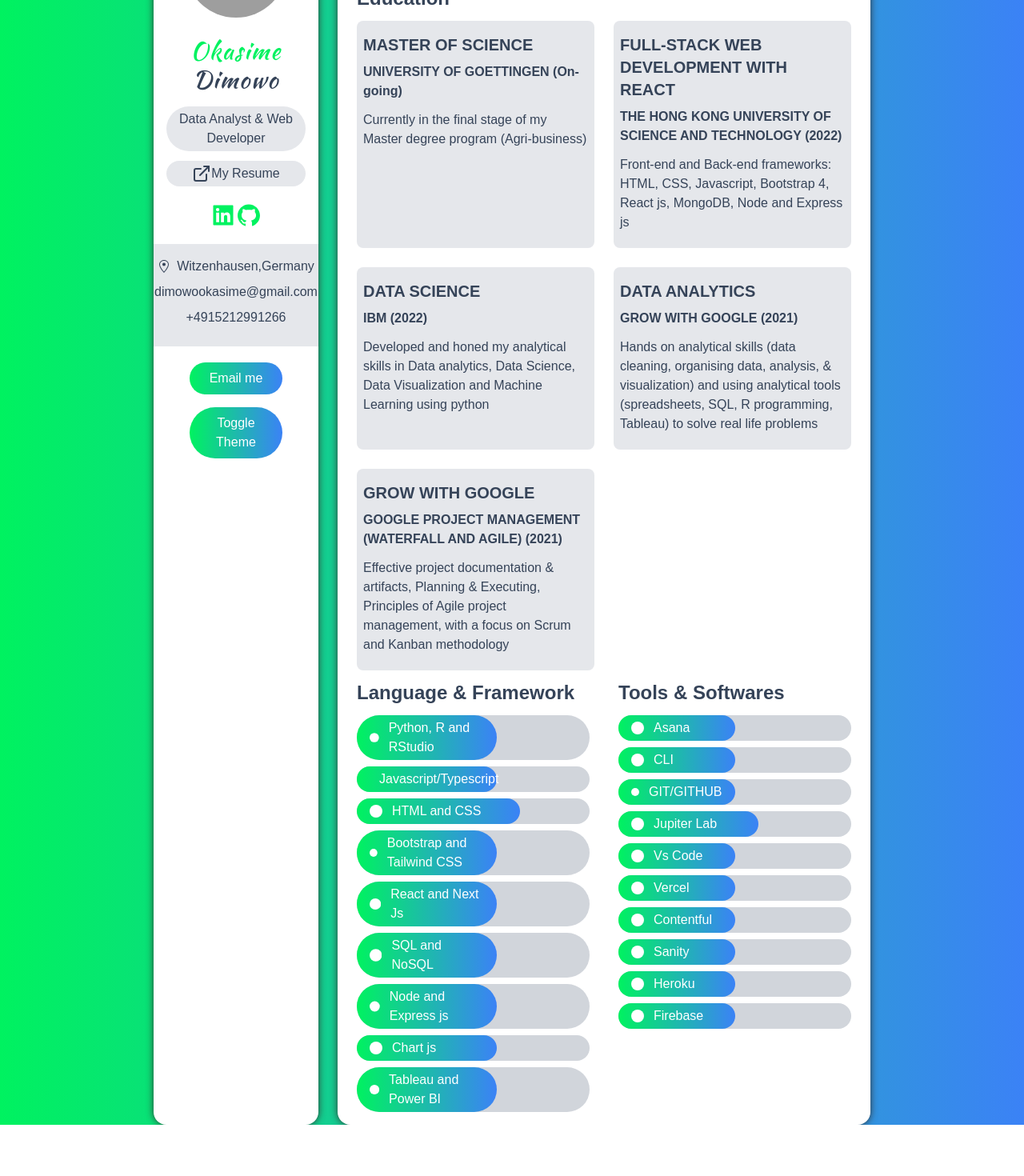
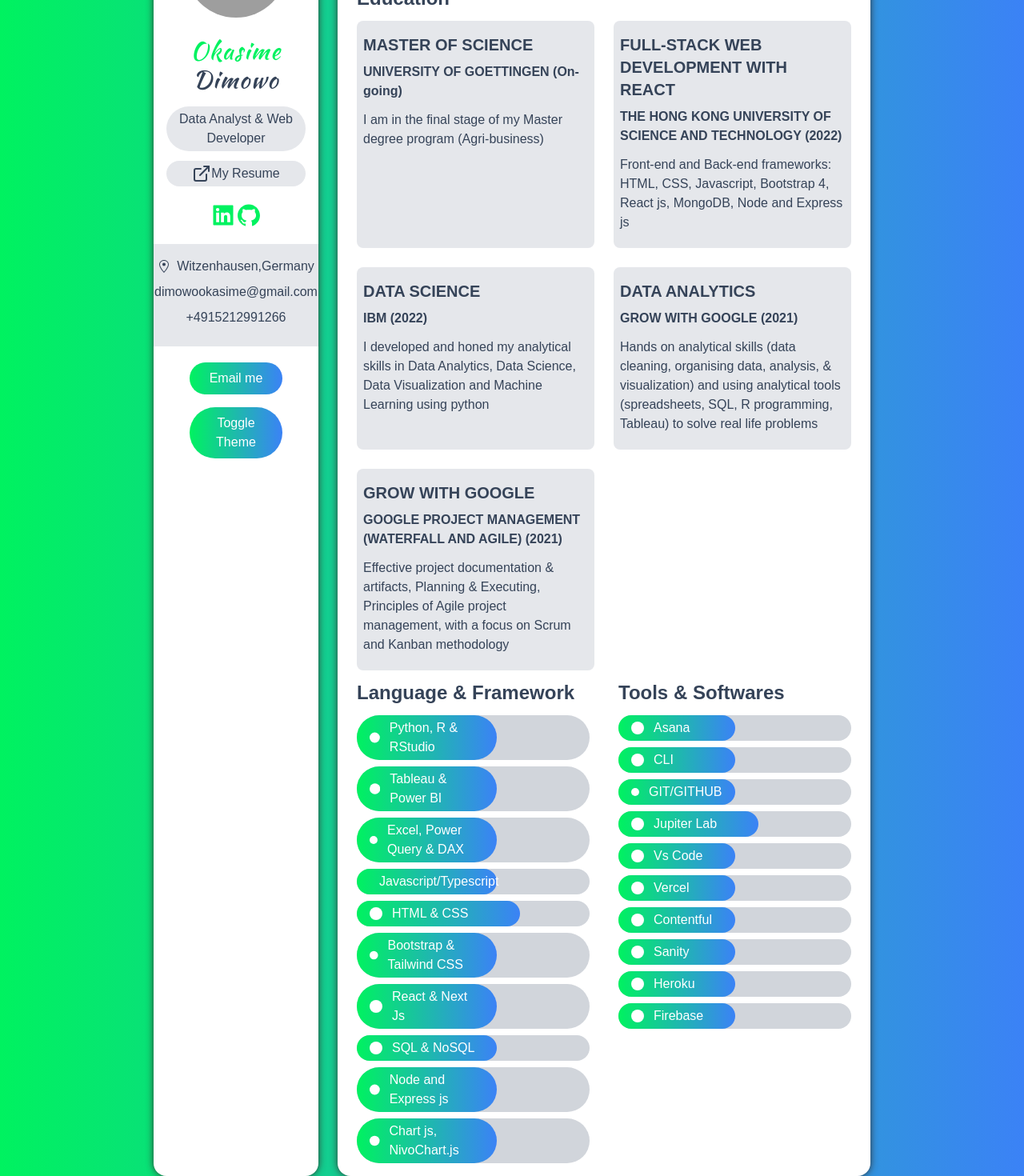
Before and after one commit to KascoDev/Portfolio-Page, a Next.js app: page /resume in a window 1280 px wide. Shown: the part 178-1648 px from the top of the page at 80% size. Before the commit the page ends 1584 px from the top, so only its background shows below. Built offline with nearby package versions, Linux system fonts and the light colour scheme; grey boxes are pictures that could not be loaded.

Commit message:
additional info

```diff
--- a/data.ts
+++ b/data.ts
@@ -19,13 +19,19 @@
     Icon: SiPython,
     title: "Data Analytics Using python and R",
     about:
-      "Preparing, processing, analyzing, and sharing data for thoughtful action using <b>R and RStudio</b>, <b>Tidyvarse & ggplot2</b>, <b>R-Markdown</b>, <b>Pandas</b>, <b>Numpy</b>, <b>Matplotlib & Seaborn</b>, <b>Streamlit</b>, libraries",
+      "Preparing, processing, analyzing, and sharing data for thoughtful action using <b>R and RStudio</b>, <b>Tidyverse & ggplot2</b>, <b>R-Markdown</b>, <b>Pandas</b>, <b>Numpy</b>, <b>Matplotlib & Seaborn</b>, <b>Streamlit</b> libraries",
   },
   {
     Icon: FaChartBar,
     title: "Data Visualization",
     about:
       "Competent in <b>Tableau</b>, <b>Power BI</b>, <b>Chart.js</b>, <b>NivoChart.js</b>, <b>ggplot2</b>, <b>Matplotlib & Seaborn</b>. I can design various data visualizations, such as visual dashboards and charts which help bring data to life",
+  },
+  {
+    Icon: AiOutlineConsoleSql,
+    title: "SQL & NoSQL",
+    about:
+      "Querying <b>SQL (BigQuery & MySQL)</b> data which can then be used for further Analysis, profitient in <b>mongoDB</b>",
   },
   {
     Icon: RiComputerLine,
@@ -46,12 +52,6 @@
       "Managing CMS's such as <b>Contentful</b>, <b>Strapi</b> and <b>Sanity</b>",
   },
   {
-    Icon: AiOutlineConsoleSql,
-    title: "SQL & NoSQL",
-    about:
-      "Querying <b>SQL</b> data which can then be used for further Analysis, profitient in <b>mongoDB</b>",
-  },
-  {
     Icon: AiOutlineApi,
     title: "API Development",
     about: "Developing robust  REST API using <b>Node & Express</b> ",
@@ -67,7 +67,17 @@
 export const languages: Skill[] = [
   {
     Icon: BsCircleFill,
-    name: "Python, R and RStudio",
+    name: "Python, R & RStudio",
+    level: "60",
+  },
+  {
+    Icon: BsCircleFill,
+    name: "Tableau & Power BI",
+    level: "60",
+  },
+  {
+    Icon: BsCircleFill,
+    name: "Excel, Power Query & DAX",
     level: "60",
   },
   {
@@ -77,22 +87,22 @@
   },
   {
     Icon: BsCircleFill,
-    name: "HTML and CSS",
+    name: "HTML & CSS",
     level: "70",
   },
   {
     Icon: BsCircleFill,
-    name: "Bootstrap and Tailwind CSS",
+    name: "Bootstrap & Tailwind CSS",
     level: "60",
   },
   {
     Icon: BsCircleFill,
-    name: "React and Next Js",
+    name: "React & Next Js",
     level: "60",
   },
   {
     Icon: BsCircleFill,
-    name: "SQL and NoSQL",
+    name: "SQL & NoSQL",
     level: "60",
   },
   {
@@ -102,12 +112,7 @@
   },
   {
     Icon: BsCircleFill,
-    name: "Chart js",
-    level: "60",
-  },
-  {
-    Icon: BsCircleFill,
-    name: "Tableau and Power BI",
+    name: "Chart js, NivoChart.js",
     level: "60",
   },
 ];
@@ -167,25 +172,37 @@
 
 export const projects: IProject[] = [
   {
-    name: "Food website",
+    name: "SpaceX Project",
+    image_path: "/images/SpaceX-Capstone-Project.JPG",
+    deployed_url:
+      "https://docs.google.com/presentation/d/1tRVbKWMxo-oVC2TqTxdwvTw_njxoNk80/edit?usp=sharing&ouid=115711840025056245722&rtpof=true&sd=true",
+    github_url:
+      "https://github.com/KascoDev/IBM-DataScience-SpaceX-Capstone-Project",
+    category: ["python"],
     description:
-      "This app contains a collection of delicious food. I use contentful as a backend tool for my content management ",
-    image_path: "/images/Food.JPG",
-    deployed_url: "https://food-for-the-soul.vercel.app/",
-    github_url: "https://github.com/KascoDev/FOOD-FOR-THE-SOUL",
-    category: ["react & next"],
-    key_techs: ["Next.js", "Contentful", "CMS"],
+      "This is IBM Data Science Course capstone project, In which I assume the role of a Data Scientist working for a new Space rocket company called SpaceY and would like to compete with SpaceX founded by Allon Musk. My job is to determine the cost of each launch and to predict if a launch programm will be successful or not. I have to do this by gathering information about Space X and creating an interactive dashboards for my team. I also determine if SpaceX will reuse it's booster rockets after each launch. I use Data analysis and Data Science methodologies as well as training a machine learning model using publicly available information to predict if SpaceX will reuse the first stage rocket booster.",
+    key_techs: [
+      "Python",
+      "SQL",
+      "Pandas",
+      "Matplotlib",
+      "Folium",
+      "ML",
+      "Data Analysis",
+    ],
   },
+
   {
-    name: "Fullstack Ecommerce Website",
+    name: "Loan Eligibility predictor (Machine-Learning-Analysis)",
+    image_path: "/images/machine-learning-project1.JPG",
+    deployed_url: "",
+    github_url: "https://github.com/KascoDev/Machine_Learning_Modeling",
+    category: ["python"],
     description:
-      "This web app is a complete ecommerce web app with sanity as backend for content and stripe for payment and checkout",
-    image_path: "/images/ecommerce.JPG",
-    deployed_url: "https://fullstack-ecommerce-sanity-stripe.vercel.app/",
-    github_url: "https://github.com/KascoDev/fullstack-ecommerce-sanity-stripe",
-    category: ["react & next"],
-    key_techs: ["Next.js", "Sanity", "CMS"],
+      "I analyzed customer data sets using machine learning to predict the eligibility status for a loan.  I analyse the dataset using python Pandas, numpy, scikit learn libraries and apply the necessary algorithms to find the optimal classification algorithm for the best predictor. ",
+    key_techs: ["Python", "Pandas", "ML"],
   },
+
   {
     name: "Sales Rep. Performance Monitor",
     image_path: "/images/Sales-Rep-Monitor.JPG",
@@ -217,7 +234,7 @@
       "https://app.powerbi.com/links/kqqv_R4Q8-?ctid=e224727e-cd06-4c3e-9eaa-20f20db500ad&pbi_source=linkShare&bookmarkGuid=dc107669-fc8c-42bb-81c5-0a257b394214",
     github_url: "",
     category: ["power BI", "data viz"],
-    description: "The dashboard is an analysis of the workfore of a company",
+    description: "The dashboard is an analysis of the workforce of a company",
     key_techs: ["Power BI", "Data Analysis", "Data Visualization"],
   },
 
@@ -233,6 +250,27 @@
   },
 
   {
+    name: "Food website",
+    description:
+      "This app contains a collection of delicious food. I use contentful as a backend tool for my content management ",
+    image_path: "/images/Food.JPG",
+    deployed_url: "https://food-for-the-soul.vercel.app/",
+    github_url: "https://github.com/KascoDev/FOOD-FOR-THE-SOUL",
+    category: ["react & next"],
+    key_techs: ["Next.js", "Contentful", "CMS"],
+  },
+  {
+    name: "Fullstack Ecommerce Website",
+    description:
+      "This web app is a complete ecommerce web app with sanity as backend for content and stripe for payment and checkout",
+    image_path: "/images/ecommerce.JPG",
+    deployed_url: "https://fullstack-ecommerce-sanity-stripe.vercel.app/",
+    github_url: "https://github.com/KascoDev/fullstack-ecommerce-sanity-stripe",
+    category: ["react & next"],
+    key_techs: ["Next.js", "Sanity", "CMS"],
+  },
+
+  {
     name: "tinDog",
     image_path: "/images/tinDog.JPG",
     deployed_url: "https://kascodev.github.io/TindDog/",
@@ -242,35 +280,4 @@
       "This is like tinder web app for dogs. It was created using HTML, CSS and Bootstarp 5",
     key_techs: ["HTML", "CSS", "Bootstrap 5"],
   },
-
-  {
-    name: "SpaceX Project",
-    image_path: "/images/SpaceX-Capstone-Project.JPG",
-    deployed_url:
-      "https://docs.google.com/presentation/d/1tRVbKWMxo-oVC2TqTxdwvTw_njxoNk80/edit?usp=sharing&ouid=115711840025056245722&rtpof=true&sd=true",
-    github_url:
-      "https://github.com/KascoDev/IBM-DataScience-SpaceX-Capstone-Project",
-    category: ["python"],
-    description:
-      "This is IBM Data Science Course capstone project, In which I assume the role of a Data Scientist working for a new Space rocket company called SpaceY and would like to compete with SpaceX founded by Allon Musk. My job is to determine the cost of each launch and to predict if a launch programm will be successful or not. I have to do this by gathering information about Space X and creating an interactive dashboards for my team. I also determine if SpaceX will reuse it's booster rockets after each launch. I use Data analysis and Data Science methodologies as well as training a machine learning model using publicly available information to predict if SpaceX will reuse the first stage rocket booster.",
-    key_techs: [
-      "Python",
-      "SQL",
-      "Pandas",
-      "Matplotlib",
-      "Folium",
-      "ML",
-      "Data Analysis",
-    ],
-  },
-  {
-    name: "Machine-Learning-Project ",
-    image_path: "/images/machine-learning-project1.JPG",
-    deployed_url: "",
-    github_url: "https://github.com/KascoDev/Machine_Learning_Modeling",
-    category: ["python"],
-    description:
-      "In this notebook I try to analyze classification algorithms in machine learning.  I load the dataset using python Pandas library package, and apply the necessary algorithms to find the optimal classification algorithm for the dataset I used. ",
-    key_techs: ["Python", "Pandas", "ML"],
-  },
 ];
--- a/package.json
+++ b/package.json
@@ -8,10 +8,10 @@
     "start": "next start"
   },
   "dependencies": {
-    "next": "^12.1.4",
+    "next": "^12.1.6",
     "next-themes": "0.0.10",
-    "react": "17.0.1",
-    "react-dom": "17.0.1",
+    "react": "^18.1.0",
+    "react-dom": "^18.1.0",
     "react-icons": "^4.1.0"
   },
   "devDependencies": {
--- a/pages/index.tsx
+++ b/pages/index.tsx
@@ -19,9 +19,9 @@
         education/training is in web development, data science/ analytics and
         Agile management. I am open-minded and I learn new things quickly. I am
         fueled by my passion for understanding the nuance of tech development
-        and it's benefits to the society which has informed my collaborative
-        approach in dealing with challenges face daily in tech and getting
-        projects/tasks done. I learnt how to solve these challenges by using the
+        and its benefits to society which has informed my collaborative approach
+        to dealing with challenges faced daily in tech and getting
+        projects/tasks done. I learned how to solve these challenges by using
         Agile management principles with emphasis on Scrum and Kanban
         frameworks. Hence, getting things done is second nature to me.
       </h6>
@@ -30,7 +30,7 @@
         style={{ marginLeft: "-1.5rem", marginRight: "-1.5rem" }}
       >
         <h4 className="my-3 text-xl font-semibold tracking-wide">
-          My core competencies/Stack
+          My core competencies/Stack are
         </h4>
 
         <div className="grid gap-6 my-3 md:grid-cols-2">
--- a/pages/resume.tsx
+++ b/pages/resume.tsx
@@ -14,7 +14,7 @@
             <h5 className="my-2 text-xl font-bold">MASTER OF SCIENCE</h5>
             <p className="font-semibold">UNIVERSITY OF GOETTINGEN (On-going)</p>
             <p className="my-3">
-              Currently in the final stage of my Master degree program
+              I am in the final stage of my Master degree program
               (Agri-business)
             </p>
           </div>
@@ -48,7 +48,7 @@
             </h5>
             <p className="font-semibold">IBM (2022)</p>
             <p className="my-3">
-              Developed and honed my analytical skills in Data analytics, Data
+              I developed and honed my analytical skills in Data Analytics, Data
               Science, Data Visualization and Machine Learning using python
             </p>
           </div>
```
Also changed, not shown: 2 other files (tests, documents, lock files or other folders).
